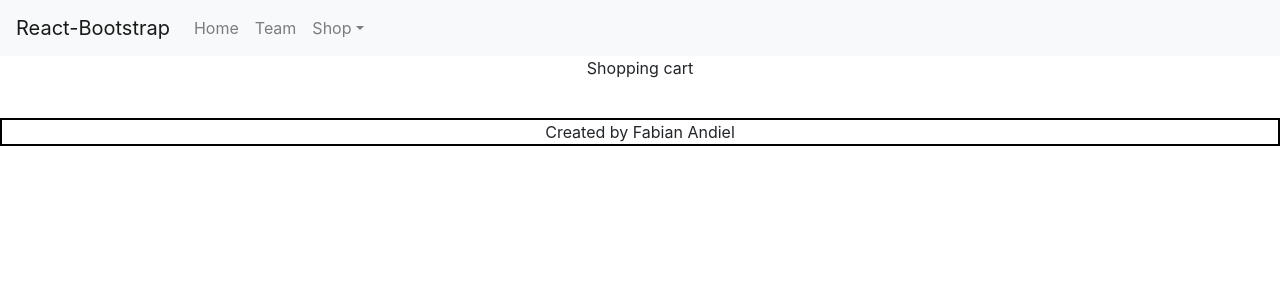
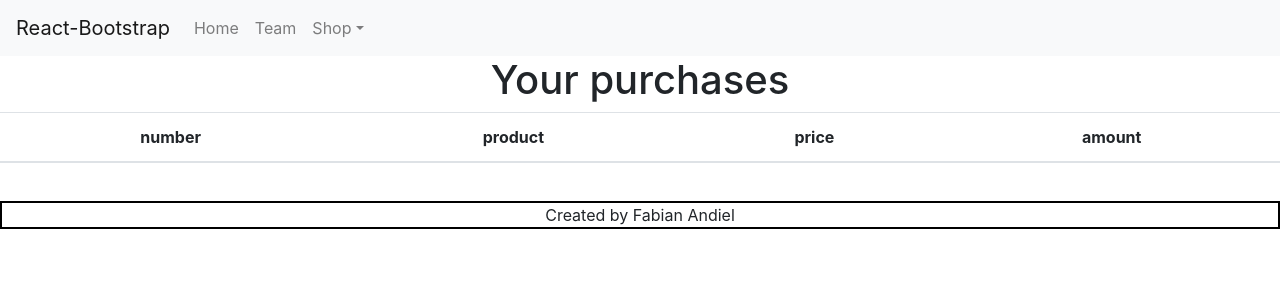
Before and after one commit to FabianAndiel1985/real_estate-REACT, a React (Create React App) app: page /#/shopping-cart in a window 1280 px wide. Shown: the top 300 px of the page. Built offline with nearby package versions, Linux system fonts and the light colour scheme.

Commit message:
adds functionality to update amount of purchased products

```diff
--- a/src/components/products/products.js
+++ b/src/components/products/products.js
@@ -69,11 +69,7 @@ const mapDispatchToProps = {
    }
 
 const mapStateToProps =
-(state) => {
-  return {
-    value:state
-  }
-}
+null;
 
 let Products2 = connect(mapStateToProps,mapDispatchToProps)(Products);
 
--- a/src/components/shopping-cart/shopping-cart.js
+++ b/src/components/shopping-cart/shopping-cart.js
@@ -1,9 +1,53 @@
 import React, { Component } from 'react';
+import {connect} from 'react-redux';
+import {Table} from 'react-bootstrap';
 
 class ShoppingCart extends React.Component {
+
   render() {
-    return (<p>Shopping cart</p>);
+
+    return (
+    	<div>
+    	<h1>Your purchases </h1>
+    	<Table>
+        <thead>
+          <tr>
+            <th>number</th>
+            <th>product</th>
+            <th>price </th>
+            <th>amount</th>
+          </tr>
+        </thead>
+        <tbody>
+        {this.props.products? this.props.products.map(
+               (item,index)=>{
+                 return (
+                 <tr key={item.id}>
+                  <td>{item.id}</td>
+                  <td>{item.name}</td>
+                  <td>{item.price}</td>
+                  <td>{item.amount}</td>
+                </tr>
+                )
+                }
+        )
+             :null}
+
+        </tbody>
+      </Table>
+      </div>
+    	);
   }
 }
 
-export default ShoppingCart;
+
+const mapStateToProps = (state)=> {
+	return{
+		products:state
+	}
+}
+
+
+let ShoppingCart2 = connect(mapStateToProps)(ShoppingCart);
+
+export default ShoppingCart2;
--- a/src/reducer/index.js
+++ b/src/reducer/index.js
@@ -2,17 +2,35 @@ let initialState = [];
 
 function counter(state = initialState, action) {
 
+
     if (action.type == "INCREMENT") {
-    	console.log(action);
-       state++;
-    }
+    	let newPurchases = null;
+    	let newProductInCart = true;
 
-    else if (action.type == "DECREMENT") {
+    	if(state != []) {
 
+    		state.forEach((item)=> {
+    			if(item.id == action.product.id ) {
+    				console.log("bought the same");
+    				item.amount++;
+    				item.price += action.product.price;
+    				newProductInCart = false;
+    			}
+    		})
+
+    	}
+
+    	if (newProductInCart)  {
+    		newPurchases = [...state,action.product];
+	    	state = newPurchases;
+    	}
+
+
+        return state;
     }
 
 
-    return state;
+
 }
 
 
```
